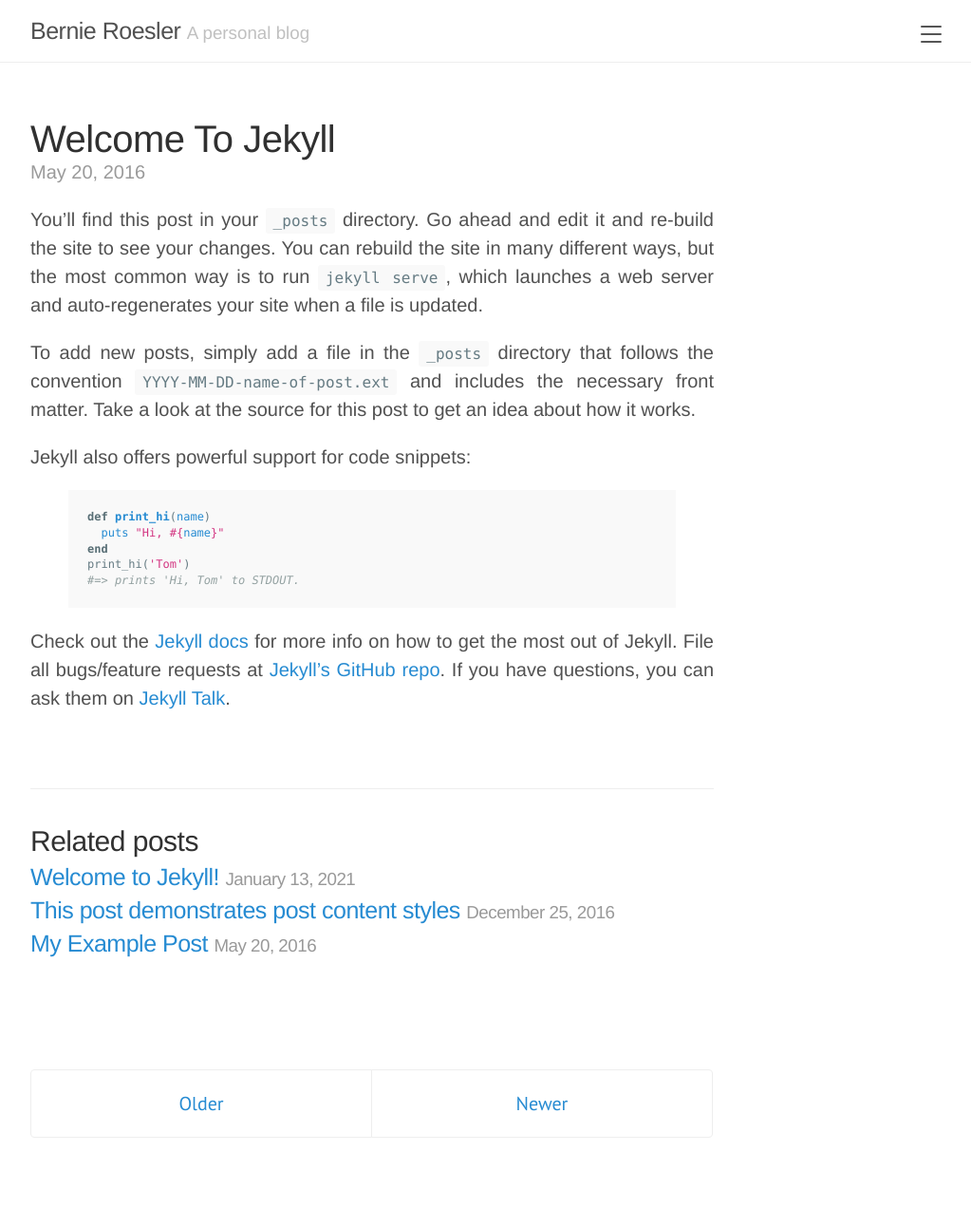
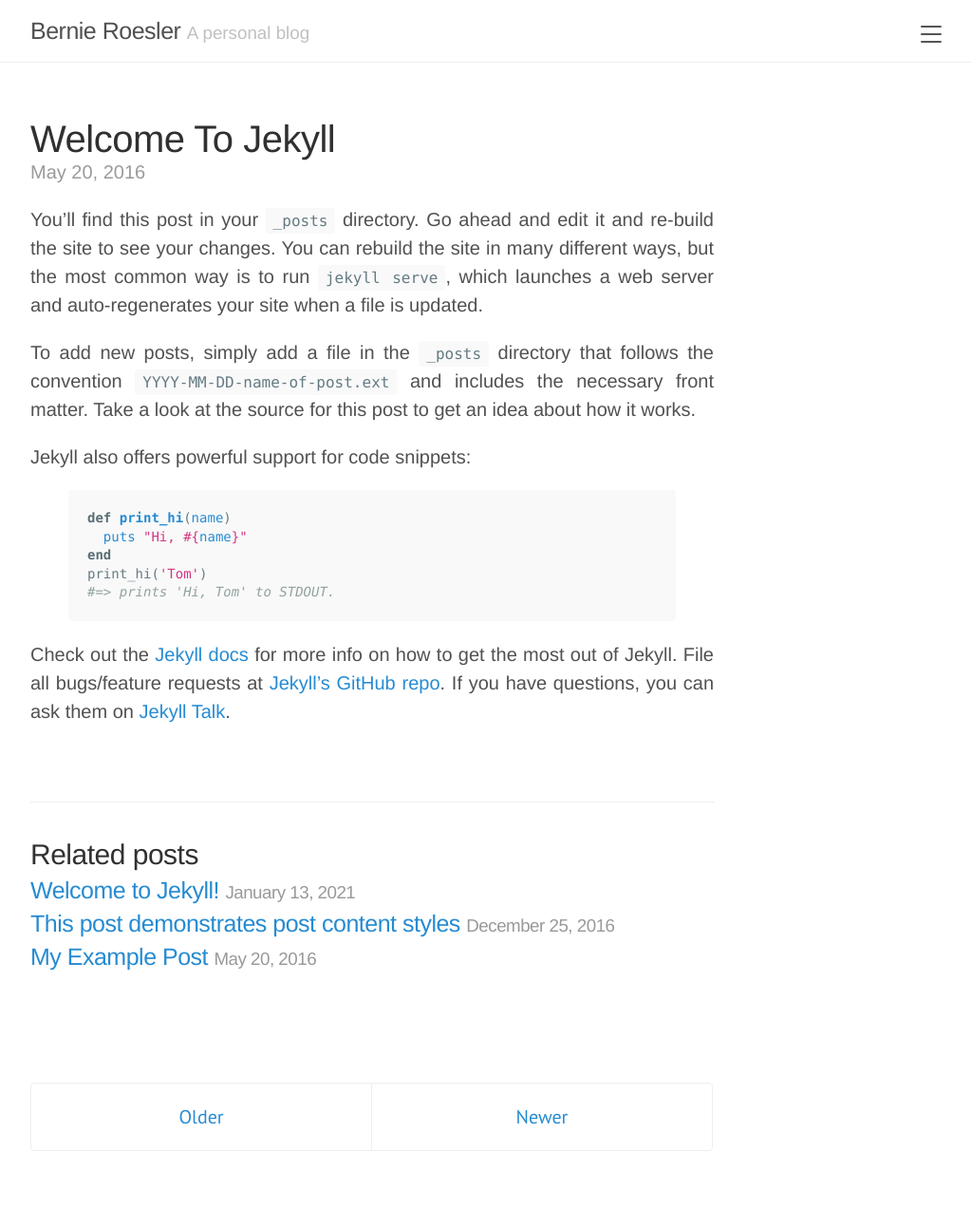
Before and after one commit to broesler/broesler.github.io, a Jekyll site: the page built from _posts/2016-05-20-welcome-to-jekyll.md, in a window 1280 px wide. Shown: the whole page at 95% size, without its empty margins (248-1271 px from the left). Built offline with Jekyll 4.4.1, drawn with Linux system fonts in a browser that asks for light colours; nearby versions of some CDN libraries.

Commit message:
Make code blocks scroll.

```diff
--- a/assets/css/base.css
+++ b/assets/css/base.css
@@ -146,7 +146,6 @@
 code {  /* in-line code */
   padding: .25em .5em;
   font-size: 80%;
-  /* color: #bf616a; */
   color: var(--sol-body);
   background-color: #f9f9f9;
   /* background-color: var(--sol-bghi); */
@@ -157,12 +156,11 @@
   margin-top: 0;
   margin-bottom: 1rem;
   padding: 1rem;
-  font-size: .6rem;
+  width: 85ch;
+  font-size: 0.7rem;
   line-height: 1.4;
   white-space: pre;
-  white-space: pre-wrap;
-  word-break: break-all;
-  word-wrap: break-word;
+  overflow-x: scroll;
   background-color: #f9f9f9;
 }
 pre code {  /* block code */
@@ -176,6 +174,8 @@
 .highlight {
   margin-bottom: 1rem;
   border-radius: 4px;
+  white-space: pre;
+  overflow-x: scroll;
 }
 .highlight pre {
   margin-bottom: 0;
```
